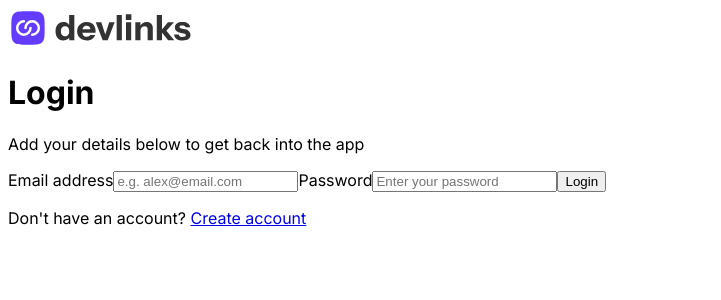
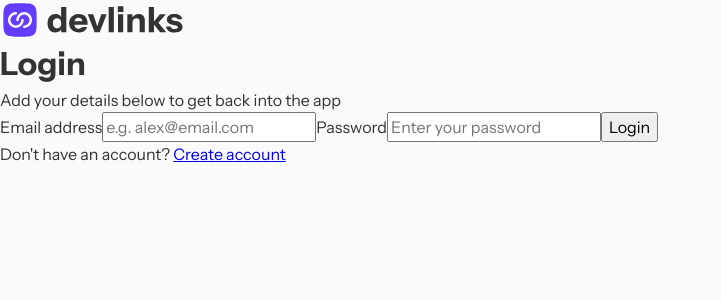
Before and after one commit to andreasremdt/devlinks, a Next.js app: page /login in a window 1280 px wide. Shown: the top 300 px of the page, without its empty margins (0-721 px from the left). Built offline with nearby package versions, Linux system fonts and the light colour scheme.

Commit message:
feat: add baseline styles

```diff
--- a/app/layout.tsx
+++ b/app/layout.tsx
@@ -1,7 +1,7 @@
-import "./globals.css";
-import { Inter } from "next/font/google";
+import { Instrument_Sans } from "next/font/google";
+import "@/styles/globals.css";
 
-const inter = Inter({ subsets: ["latin"] });
+const instrumentSans = Instrument_Sans({ subsets: ["latin"] });
 
 export const metadata = {
   title: "Create Next App",
@@ -23,7 +23,7 @@ export default function RootLayout({
           href="/favicon-32x32.png"
         />
       </head>
-      <body className={inter.className}>{children}</body>
+      <body className={instrumentSans.className}>{children}</body>
     </html>
   );
 }
--- /dev/null
+++ b/styles/globals.css
@@ -0,0 +1,79 @@
+:root {
+  --clr-primary-400: hsl(252, 100%, 62%);
+  --clr-primary-300: hsl(252, 100%, 84%);
+  --clr-primary-100: hsl(252, 100%, 96%);
+  --clr-gray-800: hsl(0, 0%, 20%);
+  --clr-gray-400: hsl(0, 0%, 45%);
+  --clr-gray-300: hsl(0, 0%, 85%);
+  --clr-gray-100: hsl(0, 0%, 98%);
+  --clr-white: hsl(0, 0%, 100%);
+  --clr-danger: hsl(0, 100%, 61%);
+}
+
+*,
+*::before,
+*::after {
+  box-sizing: border-box;
+}
+
+body,
+h1,
+h2,
+h3,
+h4,
+p,
+figure,
+blockquote,
+dl,
+dd {
+  margin: unset;
+}
+
+ul[role="list"],
+ol[role="list"] {
+  list-style: none;
+}
+
+html:focus-within {
+  scroll-behavior: smooth;
+}
+
+body {
+  min-height: 100vh;
+  text-rendering: optimizeSpeed;
+  line-height: 1.5;
+  color: var(--clr-gray-800);
+  background-color: var(--clr-gray-100);
+}
+
+a:not([class]) {
+  text-decoration-skip-ink: auto;
+}
+
+img,
+picture {
+  max-width: 100%;
+  display: block;
+}
+
+input,
+button,
+textarea,
+select {
+  font: inherit;
+}
+
+@media (prefers-reduced-motion: reduce) {
+  html:focus-within {
+    scroll-behavior: auto;
+  }
+
+  *,
+  *::before,
+  *::after {
+    animation-duration: 0.01ms !important;
+    animation-iteration-count: 1 !important;
+    transition-duration: 0.01ms !important;
+    scroll-behavior: auto !important;
+  }
+}
```
Also changed, not shown: app/globals.css (deleted).
